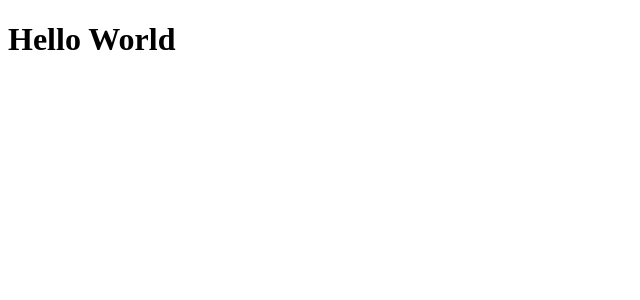
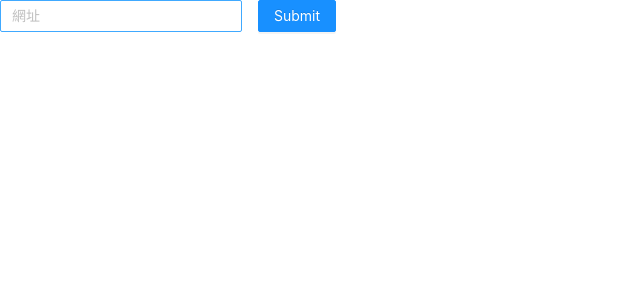
Before and after one commit to emma2334/url-shortener, a React (Create React App) app in the folder client/: page / in a window 1280 px wide. Shown: the top 300 px of the page, without its empty margins (0-640 px from the left). Built offline with nearby package versions, Linux system fonts and the light colour scheme.

Commit message:
feat(client): create page to generate shorten url

```diff
--- a/client/src/index.tsx
+++ b/client/src/index.tsx
@@ -1,9 +1,15 @@
 import React from 'react'
 import ReactDOM from 'react-dom'
+import 'antd/dist/antd.css'
+import Home from 'pages/Home'
+
+import reportWebVitals from 'reportWebVitals'
 
 ReactDOM.render(
   <React.StrictMode>
-    <h1>Hello World</h1>
+    <Home />
   </React.StrictMode>,
   document.getElementById('app')
 )
+
+reportWebVitals()
--- /dev/null
+++ b/client/src/pages/Home.tsx
@@ -0,0 +1,36 @@
+import React, { useState } from 'react'
+import { Form, Input, Button } from 'antd'
+import { post } from 'utils/api'
+
+const Home = () => {
+  const [urlInfo, setUrlInfo] = useState({})
+  const onFinish = async ({ url }: { url: string }) => {
+    url && setUrlInfo(await post('/api/url', { url }))
+    console.log(urlInfo)
+  }
+
+  return (
+    <Form layout="inline" onFinish={onFinish}>
+      <Form.Item
+        name="url"
+        rules={[
+          {
+            required: true,
+            pattern:
+              /https?:\/\/(www\.)?[-a-zA-Z0-9@:%._+~#=]{1,256}\.[a-zA-Z0-9()]{1,6}\b([-a-zA-Z0-9()@:%_+.~#?&//=]*)/gi,
+            message: '請確保網址格式正確，例如：https://github.com/'
+          }
+        ]}
+      >
+        <Input placeholder="網址" />
+      </Form.Item>
+      <Form.Item>
+        <Button type="primary" htmlType="submit">
+          Submit
+        </Button>
+      </Form.Item>
+    </Form>
+  )
+}
+
+export default React.memo(Home)
--- /dev/null
+++ b/client/src/react-app-env.d.ts
@@ -0,0 +1 @@
+/// <reference types="react-scripts" />
--- /dev/null
+++ b/client/src/reportWebVitals.ts
@@ -0,0 +1,15 @@
+import { ReportHandler } from 'web-vitals'
+
+const reportWebVitals = (onPerfEntry?: ReportHandler) => {
+  if (onPerfEntry && onPerfEntry instanceof Function) {
+    import('web-vitals').then(({ getCLS, getFID, getFCP, getLCP, getTTFB }) => {
+      getCLS(onPerfEntry)
+      getFID(onPerfEntry)
+      getFCP(onPerfEntry)
+      getLCP(onPerfEntry)
+      getTTFB(onPerfEntry)
+    })
+  }
+}
+
+export default reportWebVitals
--- /dev/null
+++ b/client/src/utils/api.ts
@@ -0,0 +1,7 @@
+export function post (path: string, body: object): Promise<object> {
+  return fetch('http://localhost:3001' + path, {
+    method: 'POST',
+    headers: new Headers({ 'Content-Type': 'application/json' }),
+    body: JSON.stringify(body)
+  }).then((res) => res.json())
+}
--- a/package.json
+++ b/package.json
@@ -18,7 +18,7 @@
     "build:server": "cd server && tsc --project ./tsconfig.json",
     "prepare": "husky install",
     "start": "concurrently \"yarn start:server\" \"yarn start:client\"",
-    "start:client": "cd client && react-scripts start",
+    "start:client": "cd client && yarn start",
     "start:server": "cd server && yarn start"
   },
   "devDependencies": {
```
Also changed, not shown: client/package.json (+8 -2 lines), 1 other file (tests, documents, lock files or other folders).
